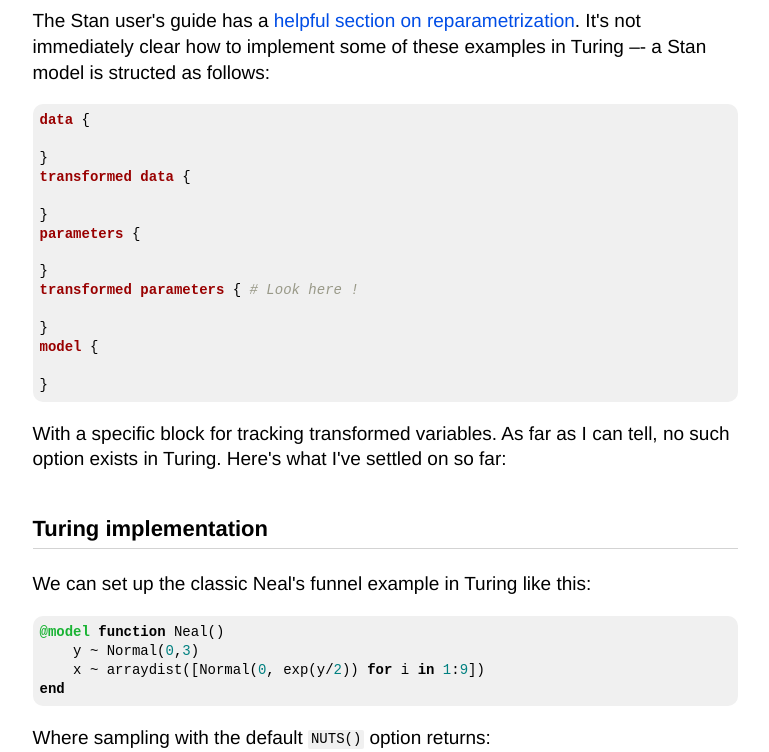
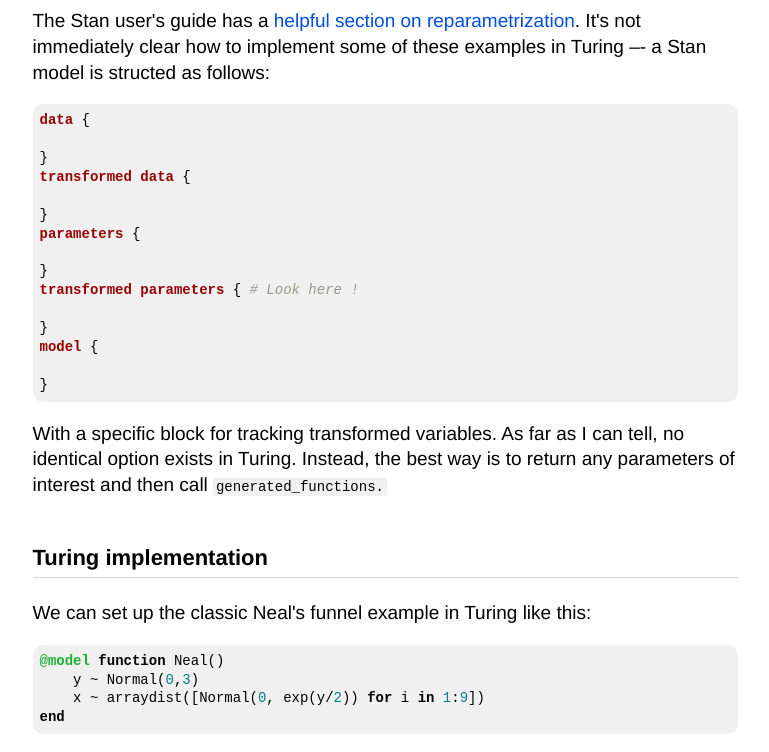
Before and after one commit to JasonPekos/JasonPekos.github.io, a plain HTML site: page pages/neal/index.html in a window 1280 px wide. Shown: the part 345-1097 px from the top of the page, without its empty margins (255-1024 px from the left). Drawn offline with Linux system fonts and the light colour scheme.

Commit message:
Deploying to gh-pages from  @ 61f2a95a960d2b19ed119ae7364a8c093f4e9d93 🚀

```diff
--- a/pages/neal/index.html
+++ b/pages/neal/index.html
@@ -12,7 +12,7 @@
 }
 <span class=hljs-title >model</span> {
 
-}</code></pre> <p>With a specific block for tracking transformed variables. As far as I can tell, no such option exists in Turing. Here&#39;s what I&#39;ve settled on so far: </p> <h2 id=turing_implementation ><a href="#turing_implementation" class=header-anchor >Turing implementation</a></h2> <p>We can set up the classic Neal&#39;s funnel example in Turing like this:</p> <pre><code class="julia hljs"><span class=hljs-meta >@model</span> <span class=hljs-keyword >function</span> Neal()
+}</code></pre> <p>With a specific block for tracking transformed variables. As far as I can tell, no identical option exists in Turing. Instead, the best way is to return any parameters of interest and then call <code>generated_functions.</code> </p> <h2 id=turing_implementation ><a href="#turing_implementation" class=header-anchor >Turing implementation</a></h2> <p>We can set up the classic Neal&#39;s funnel example in Turing like this:</p> <pre><code class="julia hljs"><span class=hljs-meta >@model</span> <span class=hljs-keyword >function</span> Neal()
     y ~ Normal(<span class=hljs-number >0</span>,<span class=hljs-number >3</span>)
     x ~ arraydist([Normal(<span class=hljs-number >0</span>, exp(y/<span class=hljs-number >2</span>)) <span class=hljs-keyword >for</span> i <span class=hljs-keyword >in</span> <span class=hljs-number >1</span>:<span class=hljs-number >9</span>])
 <span class=hljs-keyword >end</span></code></pre> <p>Where sampling with the default <code>NUTS&#40;&#41;</code> option returns:</p> <p><span style="color:red;">// Image matching '/assets/pages/neal/code/neal1' not found. //</span></p> <h3 id=divergence_diagnostics_in_turing ><a href="#divergence_diagnostics_in_turing" class=header-anchor >Divergence Diagnostics in Turing</a></h3> <p>Turing tags <a href="https://mc-stan.org/docs/reference-manual/divergent-transitions.html">divergent transition</a> with <code>numerical_error &#61;&#61; 1</code>. We can quickly check if our chain has any divergences with:</p> <pre><code class="julia hljs">sum(simple_chain[:numerical_error])</code></pre>
```
Also changed, not shown: assets/pages/grobnerbasis/code/output/g1.svg, assets/pages/grobnerbasis/code/output/g2.svg, assets/pages/grobnerbasis/code/output/g3.svg, assets/pages/grobnerbasis/code/output/g4.svg.
